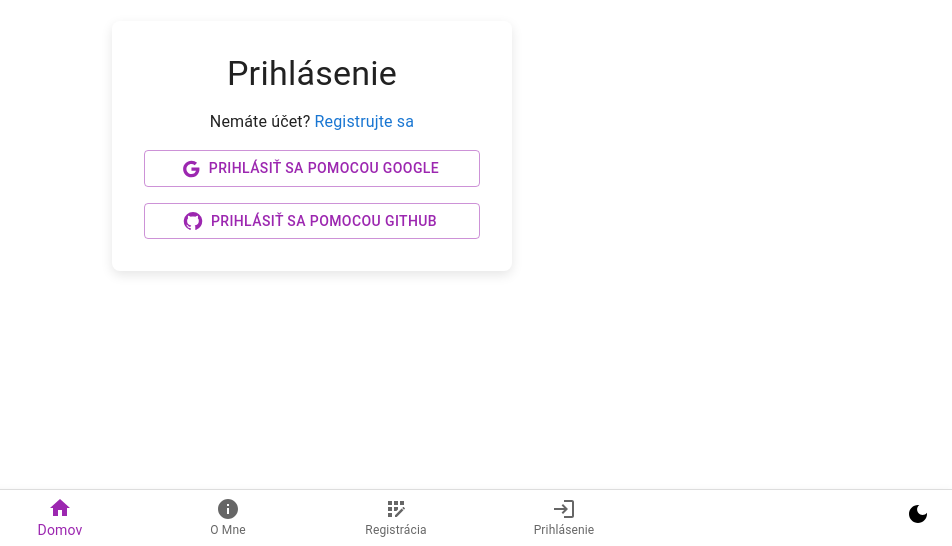
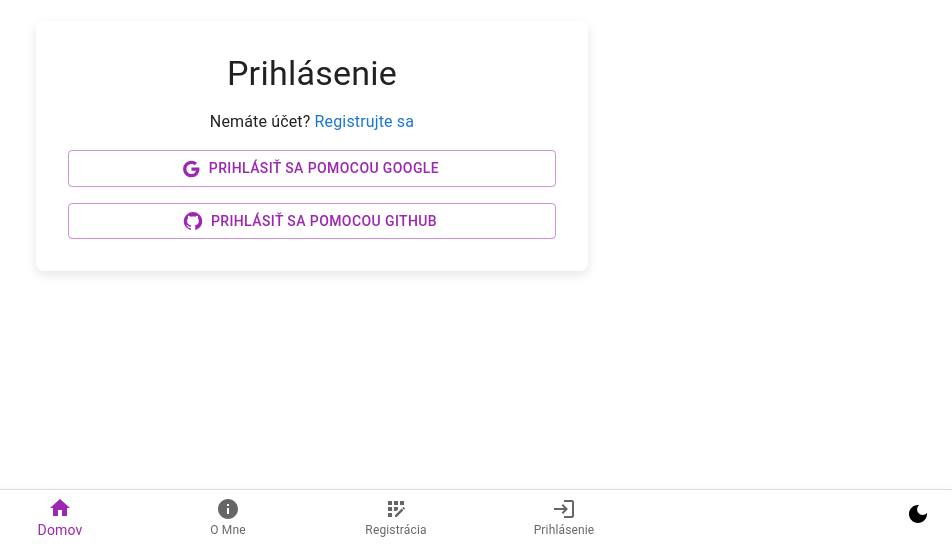
Before and after one commit to HyperD42/snap-zoska, a Next.js app: page /auth/prihlasenie in a window 1280 px wide. Shown: the part 254-800 px from the top of the page, without its empty margins (328-1280 px from the left). Built offline with nearby package versions, Linux system fonts and the light colour scheme; no server answers.

Commit message:
Minor change

```diff
--- a/src/app/auth/layout.tsx
+++ b/src/app/auth/layout.tsx
@@ -1,5 +1,6 @@
-"use client"
+"use client";
 import { useThemeMode } from "../../components/ThemeProvider"; // Import your theme hook
+import { Box, Container } from "@mui/material"; // Import Box and Container from MUI
 import "../globals.css";
 
 export default function AuthLayout({
@@ -10,8 +11,9 @@ export default function AuthLayout({
   const { theme } = useThemeMode(); // Get the current theme from the context
 
   return (
-    <div
-      style={{
+    <Container
+      maxWidth="sm" // Set max width for the container (adjust as needed)
+      sx={{
         display: "flex",
         justifyContent: "center", // Horizontally center the content
         alignItems: "center", // Vertically center the content
@@ -19,19 +21,18 @@ export default function AuthLayout({
         backgroundColor: theme.palette.background.default, // Use the background from the theme
       }}
     >
-      <div
-        style={{
+      <Box
+        sx={{
           backgroundColor: theme.palette.background.paper, // Use paper background from the theme
           borderRadius: "8px", // Rounded corners
           padding: "2rem",
           boxShadow: theme.palette.mode === "dark" ? "0px 4px 12px rgba(255, 255, 255, 0.1)" : "0px 4px 12px rgba(0, 0, 0, 0.1)", // Different shadow for dark mode
-          maxWidth: "400px", // Set a max width for the box
           width: "100%", // Make it responsive
           textAlign: "center", // Center the text inside the box
         }}
       >
         {children}
-      </div>
-    </div>
+      </Box>
+    </Container>
   );
 }
--- a/src/app/layout.tsx
+++ b/src/app/layout.tsx
@@ -24,11 +24,7 @@ export default function RootLayout({
       <body>
         <ThemeModeProvider>
           <AuthProvider>
-            <div style={{ minHeight: '100vh', display: 'flex', flexDirection: 'column' }}>
-              <main style={{ flexGrow: 1 }}>
-                {children}
-              </main>
-            </div>
+            {children}
             <Navbar />
           </AuthProvider>
         </ThemeModeProvider>
```
